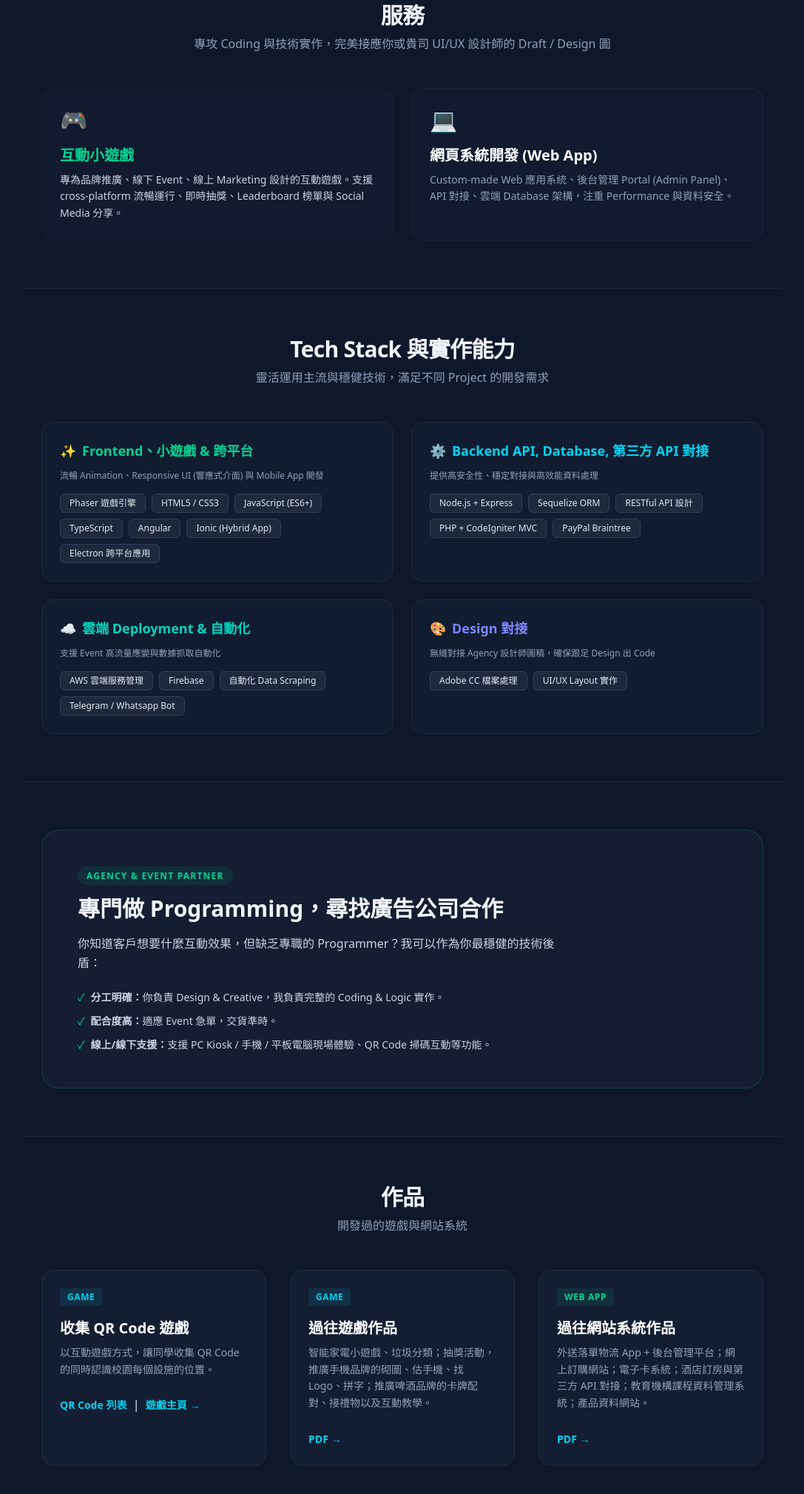
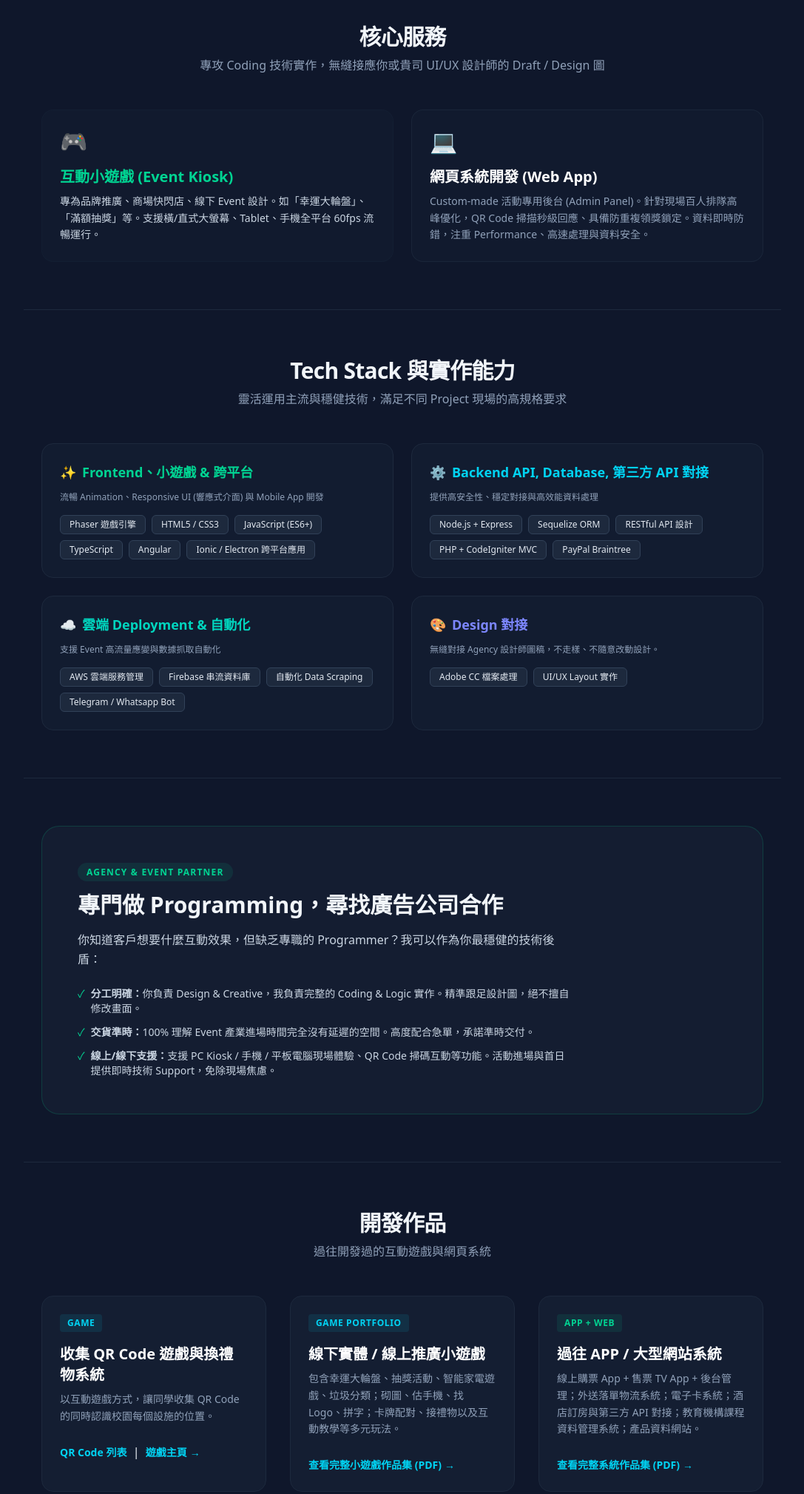
Before and after one commit to sonicwong/sonicwong.github.io, a plain HTML site: page index.html in a window 1280 px wide. Shown: the part 648-2667 px from the top of the page at 74% size, without its empty margins (96-1183 px from the left). Drawn offline with nearby package versions, Linux system fonts and the light colour scheme.

Commit message:
Update text.

```diff
--- a/index.html
+++ b/index.html
@@ -3,7 +3,7 @@
 <head>
     <meta charset="UTF-8">
     <meta name="viewport" content="width=device-width, initial-scale=1.0">
-    <title>小遊戲‧網頁系統開發 | Sonic Wong (Hong Kong Freelance Programmer)</title>
+    <title>互動小遊戲‧商場活動系統開發 | Sonic Wong (Hong Kong Freelance Programmer)</title>
     <meta name="description" content="香港資深 Freelance Programmer Sonic Wong，超過 20 年程式開發經驗。專精 HTML5 網頁互動小遊戲開發、Event 宣傳遊戲、客製化 Web 系統、Admin Panel 及 API 對接，專為 Agency 及企業提供穩定 Programming 支援。">
     <meta name="keywords" content="小遊戲製作, 網頁小遊戲, HTML5遊戲開發, Event遊戲, Freelance Programmer 香港, Web 系統開發, Angular, Node.js, AWS 雲端">
     <meta name="author" content="Sonic Wong">
@@ -15,8 +15,8 @@
     <meta property="og:url" content="https://sonicwong.github.io/">
     <meta property="og:image" content="https://sonicwong.github.io/og.png">
     <!-- Favicon -->
-    <link rel="icon" type="image/svg+xml" href="/favicon.svg">
-    <link rel="icon" type="image/x-icon" href="/favicon.ico">
+    <link rel="icon" type="image/svg+xml" href="favicon.svg">
+    <link rel="icon" type="image/x-icon" href="favicon.ico">
     <!-- Google tag (gtag.js) -->
     <script async src="https://www.googletagmanager.com/gtag/js?id=G-CY12CRE2H8"></script>
     <script>
@@ -38,7 +38,7 @@
                 <a href="#about" class="hover:text-emerald-400 transition">關於我</a>
                 <a href="#services" class="hover:text-emerald-400 transition">服務</a>
                 <a href="#skills" class="hover:text-emerald-400 transition">Tech Stack</a>
-                <a href="#event-partner" class="hover:text-emerald-400 transition">Event 公司合作</a>
+                <a href="#event-partner" class="hover:text-emerald-400 transition">活動公司合作</a>
                 <a href="#portfolio" class="hover:text-emerald-400 transition">作品</a>
                 <a href="#contact" class="bg-emerald-500 text-slate-950 px-4 py-2 rounded-full hover:bg-emerald-400 transition">聯絡我</a>
             </div>
@@ -55,11 +55,11 @@
             <span class="bg-gradient-to-r from-emerald-400 via-teal-400 to-cyan-400 bg-clip-text text-transparent">互動小遊戲 ‧ Web 系統開發</span>
         </h1>
         <p class="mt-6 text-lg text-slate-400 max-w-2xl leading-relaxed">
-            擁有超過 20 年遊戲及系統編程經驗，專門負責程式開發部分。無論是 Event 宣傳用的互動小遊戲，還是穩健的企業級雲端網頁系統，都能為你高質、快速完成開發。
+            擁有超過 20年 遊戲及系統編程經驗，專門負責 Coding 與邏輯實作。專攻商場線下 Event、互動抽獎 Kiosk、QR Code 碼換禮物系統。熟知活動業急單與現場高壓節奏，為你打造流暢、穩健、不卡頓的軟件。
         </p>
         <div class="mt-10 flex flex-wrap justify-center gap-4">
             <a href="#event-partner" class="bg-slate-800 hover:bg-slate-700 border border-slate-700 text-white px-6 py-3 rounded-xl font-medium transition shadow-lg">
-                Agency 合作方案
+                活動公司合作方案
             </a>
             <a href="#contact" class="bg-gradient-to-r from-emerald-500 to-teal-500 hover:from-emerald-400 hover:to-teal-400 text-slate-950 px-6 py-3 rounded-xl font-bold transition shadow-lg shadow-emerald-500/10">
                 馬上查詢
@@ -70,22 +70,22 @@
     <!-- 服務範疇 Services Section -->
     <section id="services" class="max-w-5xl mx-auto px-6 py-16 border-t border-slate-800">
         <div class="text-center mb-12">
-            <h2 class="text-3xl font-bold tracking-tight">服務</h2>
-            <p class="text-slate-400 mt-2">專攻 Coding 與技術實作，完美接應你或貴司 UI/UX 設計師的 Draft / Design 圖</p>
+            <h2 class="text-3xl font-bold tracking-tight">核心服務</h2>
+            <p class="text-slate-400 mt-2">專攻 Coding 技術實作，無縫接應你或貴司 UI/UX 設計師的 Draft / Design 圖</p>
         </div>
         <div class="grid md:grid-cols-2 gap-6">
             <div class="bg-slate-800/20 p-6 rounded-2xl border border-slate-800/30">
                 <div class="text-3xl mb-4">🎮</div>
-                <h3 class="font-bold text-xl mb-2 text-emerald-400">互動小遊戲</h3>
+                <h3 class="font-bold text-xl mb-2 text-emerald-400">互動小遊戲 (Event Kiosk)</h3>
                 <p class="text-slate-300 text-sm leading-relaxed">
-                    專為品牌推廣、線下 Event、線上 Marketing 設計的互動遊戲。支援 cross-platform 流暢運行、即時抽獎、Leaderboard 榜單與 Social Media 分享。
+                    專為品牌推廣、商場快閃店、線下 Event 設計。如「幸運大輪盤」、「滿額抽獎」等。支援橫/直式大螢幕、Tablet、手機全平台 60fps 流暢運行。
                 </p>
             </div>
             <div class="bg-slate-800/20 p-6 rounded-2xl border border-slate-800/80">
                 <div class="text-3xl mb-4">💻</div>
                 <h3 class="font-bold text-xl mb-2 text-white">網頁系統開發 (Web App)</h3>
                 <p class="text-slate-400 text-sm leading-relaxed">
-                    Custom-made Web 應用系統、後台管理 Portal (Admin Panel)、API 對接、雲端 Database 架構，注重 Performance 與資料安全。
+                    Custom-made 活動專用後台 (Admin Panel)。針對現場百人排隊高峰優化，QR Code 掃描秒級回應、具備防重複領獎鎖定。資料即時防錯，注重 Performance、高速處理與資料安全。
                 </p>
             </div>
         </div>
@@ -95,7 +95,7 @@
     <section id="skills" class="max-w-5xl mx-auto px-6 py-16 border-t border-slate-800">
         <div class="text-center mb-12">
             <h2 class="text-3xl font-bold tracking-tight">Tech Stack 與實作能力</h2>
-            <p class="text-slate-400 mt-2">靈活運用主流與穩健技術，滿足不同 Project 的開發需求</p>
+            <p class="text-slate-400 mt-2">靈活運用主流與穩健技術，滿足不同 Project 現場的高規格要求</p>
         </div>
 
         <div class="grid md:grid-cols-2 gap-6">
@@ -111,8 +111,7 @@
                     <span class="bg-slate-800 border border-slate-700 text-slate-200 text-xs px-3 py-1 rounded-md">JavaScript (ES6+)</span>
                     <span class="bg-slate-800 border border-slate-700 text-slate-200 text-xs px-3 py-1 rounded-md">TypeScript</span>
                     <span class="bg-slate-800 border border-slate-700 text-slate-200 text-xs px-3 py-1 rounded-md">Angular</span>
-                    <span class="bg-slate-800 border border-slate-700 text-slate-200 text-xs px-3 py-1 rounded-md">Ionic (Hybrid App)</span>
-                    <span class="bg-slate-800 border border-slate-700 text-slate-200 text-xs px-3 py-1 rounded-md">Electron 跨平台應用</span>
+                    <span class="bg-slate-800 border border-slate-700 text-slate-200 text-xs px-3 py-1 rounded-md">Ionic / Electron 跨平台應用</span>
                 </div>
             </div>
 
@@ -139,7 +138,7 @@
                 <p class="text-slate-400 text-xs mb-4">支援 Event 高流量應變與數據抓取自動化</p>
                 <div class="flex flex-wrap gap-2">
                     <span class="bg-slate-800 border border-slate-700 text-slate-200 text-xs px-3 py-1 rounded-md">AWS 雲端服務管理</span>
-                    <span class="bg-slate-800 border border-slate-700 text-slate-200 text-xs px-3 py-1 rounded-md">Firebase</span>
+                    <span class="bg-slate-800 border border-slate-700 text-slate-200 text-xs px-3 py-1 rounded-md">Firebase 串流資料庫</span>
                     <span class="bg-slate-800 border border-slate-700 text-slate-200 text-xs px-3 py-1 rounded-md">自動化 Data Scraping</span>
                     <span class="bg-slate-800 border border-slate-700 text-slate-200 text-xs px-3 py-1 rounded-md">Telegram / Whatsapp Bot</span>
                 </div>
@@ -150,7 +149,7 @@
                 <h3 class="text-lg font-bold text-indigo-400 mb-3 flex items-center gap-2">
                     <span>🎨</span> Design 對接
                 </h3>
-                <p class="text-slate-400 text-xs mb-4">無縫對接 Agency 設計師圖稿，確保跟足 Design 出 Code</p>
+                <p class="text-slate-400 text-xs mb-4">無縫對接 Agency 設計師圖稿，不走樣、不隨意改動設計。</p>
                 <div class="flex flex-wrap gap-2">
                     <span class="bg-slate-800 border border-slate-700 text-slate-200 text-xs px-3 py-1 rounded-md">Adobe CC 檔案處理</span>
                     <span class="bg-slate-800 border border-slate-700 text-slate-200 text-xs px-3 py-1 rounded-md">UI/UX Layout 實作</span>
@@ -171,15 +170,15 @@
                 <ul class="mt-6 space-y-3 text-sm text-slate-300">
                     <li class="flex items-start gap-2">
                         <span class="text-emerald-400">✓</span>
-                        <span><strong>分工明確：</strong>你負責 Design &amp; Creative，我負責完整的 Coding &amp; Logic 實作。</span>
+                        <span><strong>分工明確：</strong>你負責 Design &amp; Creative，我負責完整的 Coding &amp; Logic 實作。精準跟足設計圖，絕不擅自修改畫面。</span>
                     </li>
                     <li class="flex items-start gap-2">
                         <span class="text-emerald-400">✓</span>
-                        <span><strong>配合度高：</strong>適應 Event 急單，交貨準時。</span>
+                        <span><strong>交貨準時：</strong>100&percnt; 理解 Event 產業進場時間完全沒有延遲的空間。高度配合急單，承諾準時交付。</span>
                     </li>
                     <li class="flex items-start gap-2">
                         <span class="text-emerald-400">✓</span>
-                        <span><strong>線上/線下支援：</strong>支援 PC Kiosk / 手機 / 平板電腦現場體驗、QR Code 掃碼互動等功能。</span>
+                        <span><strong>線上/線下支援：</strong>支援 PC Kiosk / 手機 / 平板電腦現場體驗、QR Code 掃碼互動等功能。活動進場與首日提供即時技術 Support，免除現場焦慮。</span>
                     </li>
                 </ul>
             </div>
@@ -189,8 +188,8 @@
     <!-- 精選作品 Portfolio Section -->
     <section id="portfolio" class="max-w-5xl mx-auto px-6 py-16 border-t border-slate-800">
         <div class="text-center mb-12">
-            <h2 class="text-3xl font-bold tracking-tight">作品</h2>
-            <p class="text-slate-400 mt-2">開發過的遊戲與網站系統</p>
+            <h2 class="text-3xl font-bold tracking-tight">開發作品</h2>
+            <p class="text-slate-400 mt-2">過往開發過的互動遊戲與網頁系統</p>
         </div>
 
         <div class="grid md:grid-cols-3 gap-8">
@@ -198,7 +197,7 @@
                 <div class="flex justify-between items-start mb-4">
                     <span class="text-xs font-semibold uppercase tracking-wider text-cyan-400 bg-cyan-400/10 px-2.5 py-1 rounded">Game</span>
                 </div>
-                <h3 class="text-xl font-bold text-white group-hover:text-emerald-400 transition">收集 QR Code 遊戲</h3>
+                <h3 class="text-xl font-bold text-white group-hover:text-emerald-400 transition">收集 QR Code 遊戲與換禮物系統</h3>
                 <p class="text-slate-400 mt-2 text-sm leading-relaxed">以互動遊戲方式，讓同學收集 QR Code 的同時認識校園每個設施的位置。</p>
                 <div class="mt-6">
                     <a href="https://collect-qr.web.app/img/all_qr.jpg" target="_blank" class="inline-flex items-center gap-1 text-sm font-semibold text-cyan-400 hover:text-cyan-300 transition">
@@ -212,25 +211,25 @@
             </div>
             <div class="group bg-slate-800/40 border border-slate-800 rounded-2xl p-6 hover:border-emerald-500/40 transition duration-300">
                 <div class="flex justify-between items-start mb-4">
-                    <span class="text-xs font-semibold uppercase tracking-wider text-cyan-400 bg-cyan-400/10 px-2.5 py-1 rounded">Game</span>
+                    <span class="text-xs font-semibold uppercase tracking-wider text-cyan-400 bg-cyan-400/10 px-2.5 py-1 rounded">Game Portfolio</span>
                 </div>
-                <h3 class="text-xl font-bold text-white group-hover:text-emerald-400 transition">過往遊戲作品</h3>
-                <p class="text-slate-400 mt-2 text-sm leading-relaxed">智能家電小遊戲、垃圾分類；抽獎活動，推廣手機品牌的砌圖、估手機、找 Logo、拼字；推廣啤酒品牌的卡牌配對、接禮物以及互動教學。</p>
+                <h3 class="text-xl font-bold text-white group-hover:text-emerald-400 transition">線下實體 / 線上推廣小遊戲</h3>
+                <p class="text-slate-400 mt-2 text-sm leading-relaxed">包含幸運大輪盤、抽獎活動、智能家電遊戲、垃圾分類；砌圖、估手機、找 Logo、拼字；卡牌配對、接禮物以及互動教學等多元玩法。</p>
                 <div class="mt-6">
                     <a href="https://drive.google.com/file/d/1OpJJraTSVh5DIdZeHrL7625Gt7H9STbQ/view?usp=sharing" target="_blank" class="inline-flex items-center gap-1 text-sm font-semibold text-cyan-400 hover:text-cyan-300 transition">
-                        PDF <span>&rarr;</span>
+                        查看完整小遊戲作品集 (PDF) <span>&rarr;</span>
                     </a>
                 </div>
             </div>
             <div class="group bg-slate-800/40 border border-slate-800 rounded-2xl p-6 hover:border-emerald-500/40 transition duration-300">
                 <div class="flex justify-between items-start mb-4">
-                    <span class="text-xs font-semibold uppercase tracking-wider text-emerald-400 bg-emerald-400/10 px-2.5 py-1 rounded">Web App</span>
+                    <span class="text-xs font-semibold uppercase tracking-wider text-emerald-400 bg-emerald-400/10 px-2.5 py-1 rounded">App + Web</span>
                 </div>
-                <h3 class="text-xl font-bold text-white group-hover:text-emerald-400 transition">過往網站系統作品</h3>
-                <p class="text-slate-400 mt-2 text-sm leading-relaxed">外送落單物流 App + 後台管理平台；網上訂購網站；電子卡系統；酒店訂房與第三方 API 對接；教育機構課程資料管理系統；產品資料網站。</p>
+                <h3 class="text-xl font-bold text-white group-hover:text-emerald-400 transition">過往 APP / 大型網站系統</h3>
+                <p class="text-slate-400 mt-2 text-sm leading-relaxed">線上購票 App + 售票 TV App + 後台管理；外送落單物流系統；電子卡系統；酒店訂房與第三方 API 對接；教育機構課程資料管理系統；產品資料網站。</p>
                 <div class="mt-6">
                     <a href="https://drive.google.com/file/d/1a1YdJ7clzm1Ck9g6NUH5hSdWjnFdi-c-/view?usp=sharing" target="_blank" class="inline-flex items-center gap-1 text-sm font-semibold text-cyan-400 hover:text-cyan-300 transition">
-                        PDF <span>&rarr;</span>
+                        查看完整系統作品集 (PDF) <span>&rarr;</span>
                     </a>
                 </div>
             </div>
@@ -240,10 +239,10 @@
     <!-- 聯絡 Contact Section -->
     <section id="contact" class="max-w-5xl mx-auto px-6 py-20 border-t border-slate-800 text-center">
         <h2 class="text-3xl font-bold tracking-tight">有遊戲或系統開發需求？</h2>
-        <p class="text-slate-400 mt-3 max-w-md mx-auto text-sm">歡迎隨時 Email 查詢或報價，附上流程資料，我會盡快與你聯絡。</p>
+        <p class="text-slate-400 mt-3 max-w-md mx-auto text-sm">歡迎隨時 Email 查詢，附上流程與 Design 資料，我會盡快與你聯絡。</p>
         <div class="mt-8 flex flex-col sm:flex-row justify-center gap-4 text-sm font-medium">
             <a href="mailto:sonicwong@gmail.com" class="bg-slate-800 border border-slate-700 px-6 py-3 rounded-xl hover:bg-slate-700 transition">
-                📧 sonicwong@gmail.com
+                📧 聯絡信箱 sonicwong@gmail.com
             </a>
         </div>
     </section>
```
